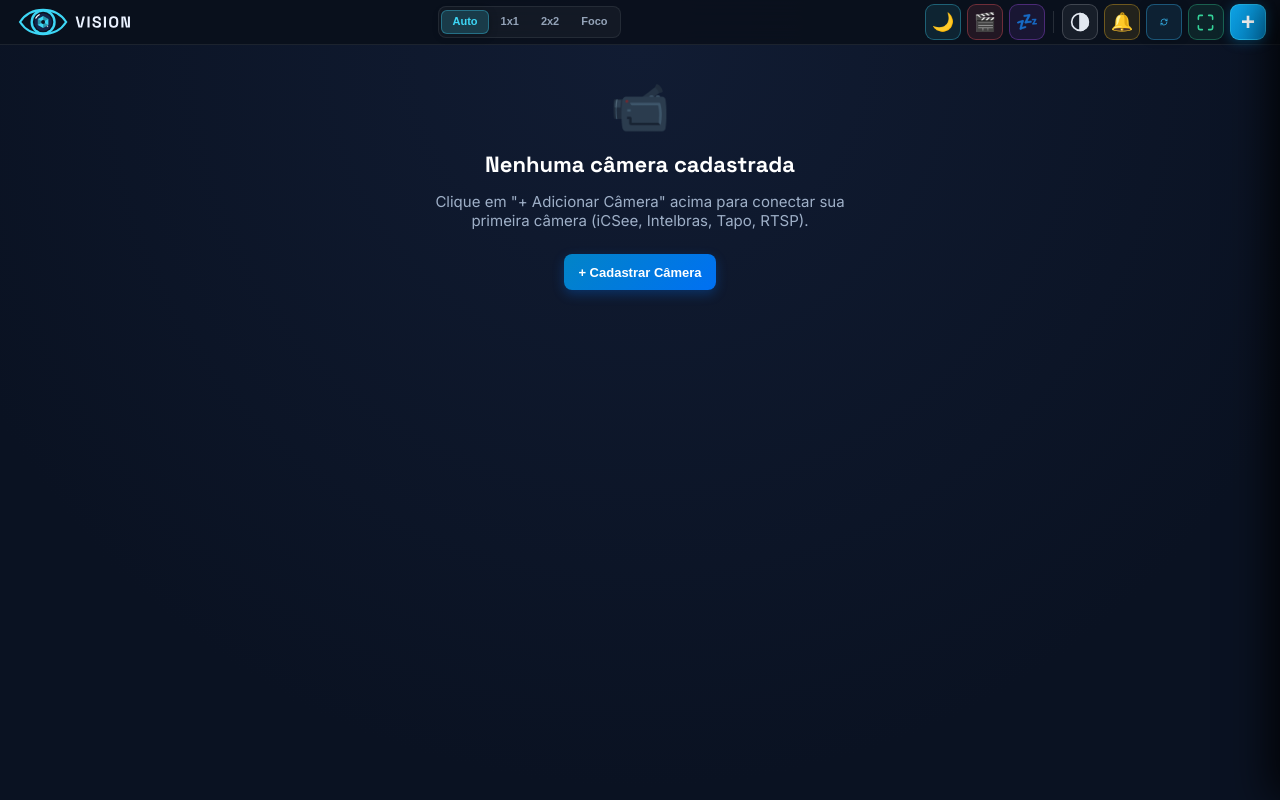
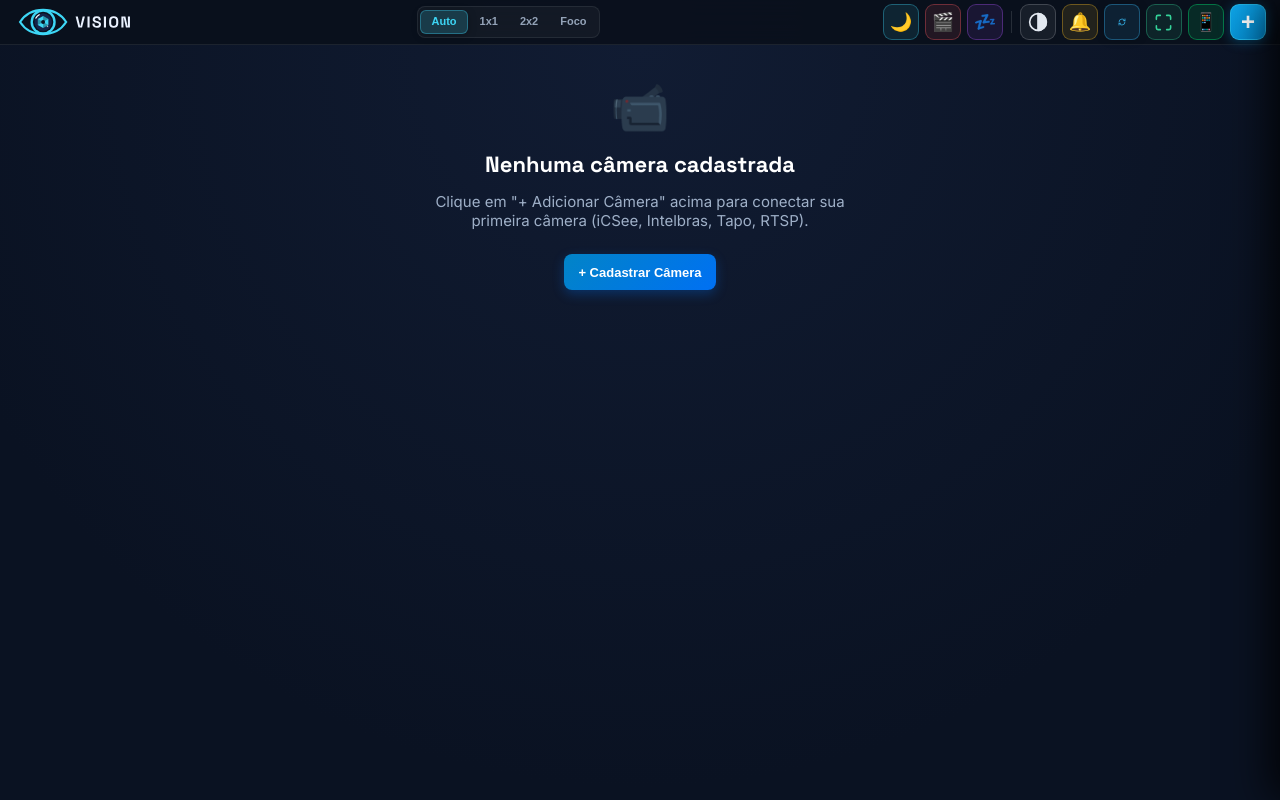
Before and after one commit to pedrobeck/porteiro-vision, a Flask app: page / in a window 1280 px wide. Run offline with Flask 2, Linux system fonts and the light colour scheme; data that the repository does not hold is empty.

Commit message:
feat(ui): Restaura botao de download do APK Android no topo desktop e no menu sanduiche mobile

```diff
--- a/static/css/style.css
+++ b/static/css/style.css
@@ -379,6 +379,19 @@ body:fullscreen {
   background: rgba(52, 211, 153, 0.22);
   border-color: #34d399;
   box-shadow: 0 0 14px rgba(52, 211, 153, 0.45);
+}
+
+/* 8. BAIXAR APP TABLET / ANDROID (.APK) (Destaque Verde Esmeralda) */
+.header-action-btn.tool-apk {
+  border-color: rgba(0, 230, 118, 0.4);
+  background: rgba(0, 230, 118, 0.12);
+  color: #00e676;
+  text-decoration: none;
+}
+.header-action-btn.tool-apk:hover {
+  background: rgba(0, 230, 118, 0.25);
+  border-color: #00e676;
+  box-shadow: 0 0 14px rgba(0, 230, 118, 0.5);
 }
 
 /* BOTÃO PRIMÁRIO ADICIONAR CÂMERA (+) */
--- a/templates/index.html
+++ b/templates/index.html
@@ -88,6 +88,11 @@
           <path d="M8 3H5a2 2 0 0 0-2 2v3m18 0V5a2 2 0 0 0-2-2h-3m0 18h3a2 2 0 0 0 2-2v-3M3 16v3a2 2 0 0 0 2 2h3"></path>
         </svg>
       </button>
+
+      <!-- Baixar App Tablet / Celular (.APK) -->
+      <a href="/download/Vision.apk" class="header-action-btn tool-apk" id="apkDownloadBtn" title="Baixar Aplicativo Android Nativo (.APK) para Tablet ou Celular" download>
+        <span class="btn-icon">📱</span>
+      </a>
 
       <!-- Adicionar Câmera (+) -->
       <button class="btn-primary-add" id="addCameraBtn" onclick="openAddCameraModal()" title="Cadastrar Nova Câmera">
@@ -222,6 +227,14 @@
               <span id="drawerFullscreenSub">Expandir e ocultar barras do navegador</span>
             </div>
           </button>
+
+          <a href="/download/Vision.apk" class="drawer-menu-item item-apk" download title="Baixar aplicativo nativo Android (.APK)">
+            <div class="drawer-item-icon" style="background: rgba(0, 230, 118, 0.15); color: #00e676;">📱</div>
+            <div class="drawer-item-text">
+              <strong style="color: #00e676;">Baixar App Tablet / Celular (.APK)</strong>
+              <span>Instalar aplicativo nativo Android</span>
+            </div>
+          </a>
 
         </div>
       </div>
```
